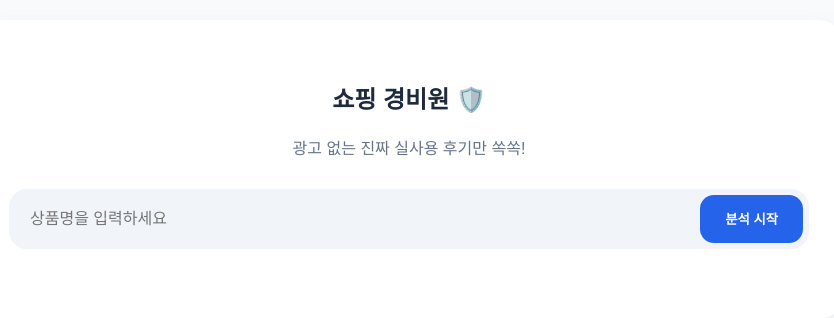
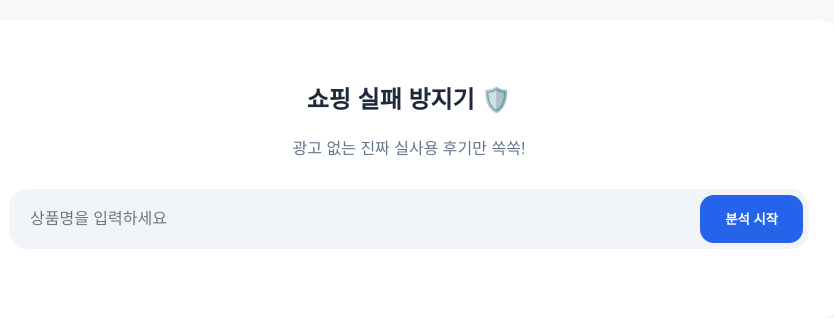
Before and after one commit to qjootkar1/-, a FastAPI app: page / in a window 1280 px wide. Shown: the top 318 px of the page, without its empty margins (231-1065 px from the left). Run offline with FastAPI, Linux system fonts and the light colour scheme.

Commit message:
Update index.html

```diff
--- a/templates/index.html
+++ b/templates/index.html
@@ -3,7 +3,7 @@
 <head>
     <meta charset="UTF-8">
     <meta name="viewport" content="width=device-width, initial-scale=1.0">
-    <title>쇼핑 경비원 🛡️</title>
+    <title>쇼핑 실패 방지기 🛡️</title>
     <script src="https://cdn.jsdelivr.net/npm/vue@2"></script>
     <script src="https://cdn.jsdelivr.net/npm/axios/dist/axios.min.js"></script>
     <style>
@@ -30,7 +30,7 @@
 <body>
     <div id="app" class="container">
         <div class="header">
-            <h2>쇼핑 경비원 🛡️</h2>
+            <h2>쇼핑 실패 방지기 🛡️</h2>
             <p style="color: #64748b;">광고 없는 진짜 실사용 후기만 쏙쏙!</p>
         </div>
 
```
